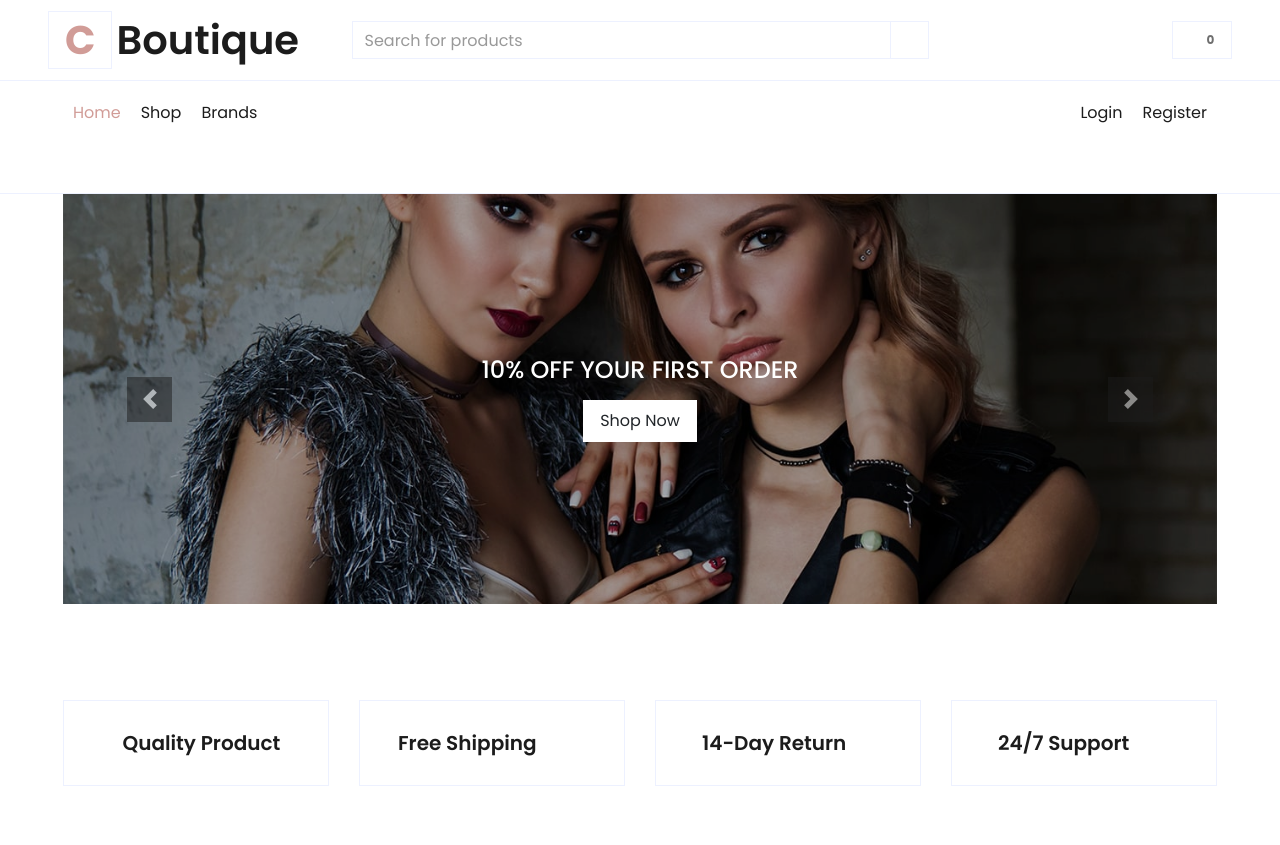
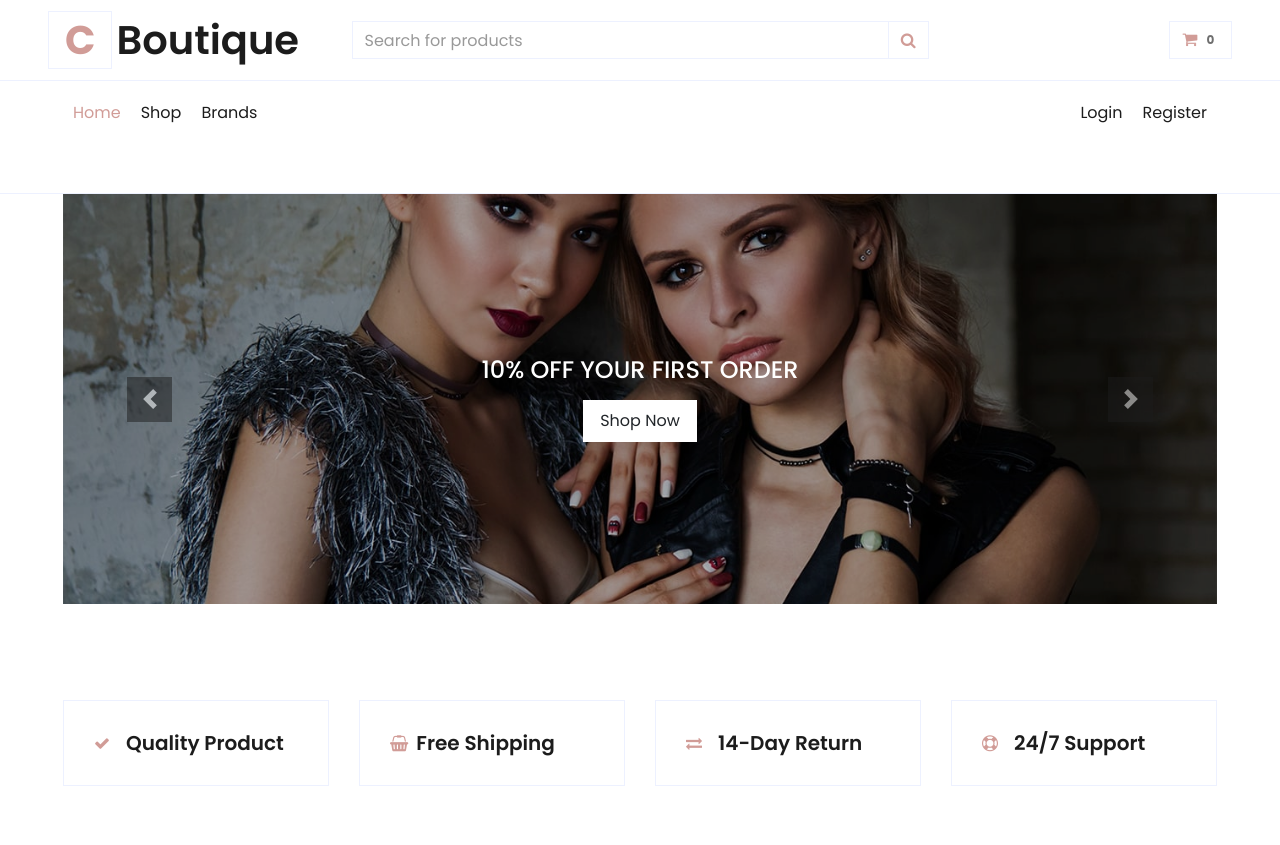
Before and after one commit to zyadalazazi/django-website-project, a Django app: page / in a window 1280 px wide. Shown: the top 845 px of the page. Run offline with Django 4.2, Linux system fonts and the light colour scheme; data comes from the database, SQL or seed files in the repository; both versions use the stored data as it was after the commit; some libraries are stand-ins or nearby versions; some web fonts are replaced.

Commit message:
Fixed the icons in the website

```diff
--- a/cosmetic/makeup/templates/makeup/base.html
+++ b/cosmetic/makeup/templates/makeup/base.html
@@ -49,7 +49,7 @@
             </div>
             <div class="col-lg-3 col-6 text-right">
                 <a href="" class="btn border">
-                    <i class="fas fa-shopping-cart text-primary"></i>
+                    <i class="fa fa-shopping-cart text-primary"></i>
                     <span class="badge">0</span>
                 </a>
             </div>
@@ -73,7 +73,6 @@
                             <a href="{% url 'index' %}" class="nav-item nav-link active">Home</a>
                             <a href="{% url 'shop' %}" class="nav-item nav-link">Shop</a>
                             <a href="{% url 'brands' %}" class="nav-item nav-link">Brands</a>
-{#                            <a href="contact.html" class="nav-item nav-link">Contact</a>#}
                         </div>
                         <div class="navbar-nav ml-auto py-0">
                             <div class="collapse navbar-collapse" id="navbarText">
@@ -148,9 +147,9 @@
                     <h1 class="mb-4 display-5 font-weight-semi-bold"><span class="text-primary font-weight-bold border border-white px-3 mr-1">C</span>Boutique</h1>
                 </a>
                 <p>We are an independent shop that supports all good causes and is against animal testing.</p>
-                <p class="mb-2"><i class="fa fa-map-marker-alt text-primary mr-3"></i>50th St., Hadda Zone, Sana'a, Yemen</p>
+                <p class="mb-2"><i class="fa fa-map-marker text-primary mr-3"></i>50th St., Hadda Zone, Sana'a, Yemen</p>
                 <p class="mb-2"><i class="fa fa-envelope text-primary mr-3"></i>c.boutique@business.gmail.com</p>
-                <p class="mb-0"><i class="fa fa-phone-alt text-primary mr-3"></i>+967 73 4995498</p>
+                <p class="mb-0"><i class="fa fa-phone text-primary mr-3"></i>+967 73 4995498</p>
             </div>
             <div class="col-lg-8 col-md-12">
                 <div class="row">
--- a/cosmetic/makeup/templates/makeup/index.html
+++ b/cosmetic/makeup/templates/makeup/index.html
@@ -94,19 +94,19 @@
             </div>
             <div class="col-lg-3 col-md-6 col-sm-12 pb-1">
                 <div class="d-flex align-items-center border mb-4" style="padding: 30px;">
-                    <h1 class="fa fa-shipping-fast text-primary m-0 mr-2"></h1>
+                    <h1 class="fa fa-shopping-basket text-primary m-0 mr-2"></h1>
                     <h5 class="font-weight-semi-bold m-0">Free Shipping</h5>
                 </div>
             </div>
             <div class="col-lg-3 col-md-6 col-sm-12 pb-1">
                 <div class="d-flex align-items-center border mb-4" style="padding: 30px;">
-                    <h1 class="fas fa-exchange-alt text-primary m-0 mr-3"></h1>
+                    <h1 class="fa fa-exchange text-primary m-0 mr-3"></h1>
                     <h5 class="font-weight-semi-bold m-0">14-Day Return</h5>
                 </div>
             </div>
             <div class="col-lg-3 col-md-6 col-sm-12 pb-1">
                 <div class="d-flex align-items-center border mb-4" style="padding: 30px;">
-                    <h1 class="fa fa-phone-volume text-primary m-0 mr-3"></h1>
+                    <h1 class="fa fa-support text-primary m-0 mr-3"></h1>
                     <h5 class="font-weight-semi-bold m-0">24/7 Support</h5>
                 </div>
             </div>
@@ -152,8 +152,8 @@
                         </div>
                     </div>
                     <div class="card-footer d-flex justify-content-between bg-light border">
-                        <a href="{% url 'detail' product.id %}" class="btn btn-sm text-dark p-0"><i class="fas fa-eye text-primary mr-1"></i>View Detail</a>
-                        <a href="" class="btn btn-sm text-dark p-0"><i class="fas fa-shopping-cart text-primary mr-1"></i>Add To Cart</a>
+                        <a href="{% url 'detail' product.id %}" class="btn btn-sm text-dark p-0"><i class="fa fa-eye text-primary mr-1"></i>View Detail</a>
+                        <a href="" class="btn btn-sm text-dark p-0"><i class="fa fa-shopping-cart text-primary mr-1"></i>Add To Cart</a>
                     </div>
                 </div>
             </div>
```
Also changed, not shown: cosmetic/makeup/templates/makeup/detail.html (+4 -4 lines), cosmetic/makeup/templates/makeup/shop.html (+4 -4 lines), cosmetic/db.sqlite3, cosmetic/makeup/static/fonts/fontawesome-webfont.ttf (added), cosmetic/makeup/static/fonts/fontawesome-webfont.woff (added), cosmetic/makeup/static/fonts/fontawesome-webfont.woff2 (added).
